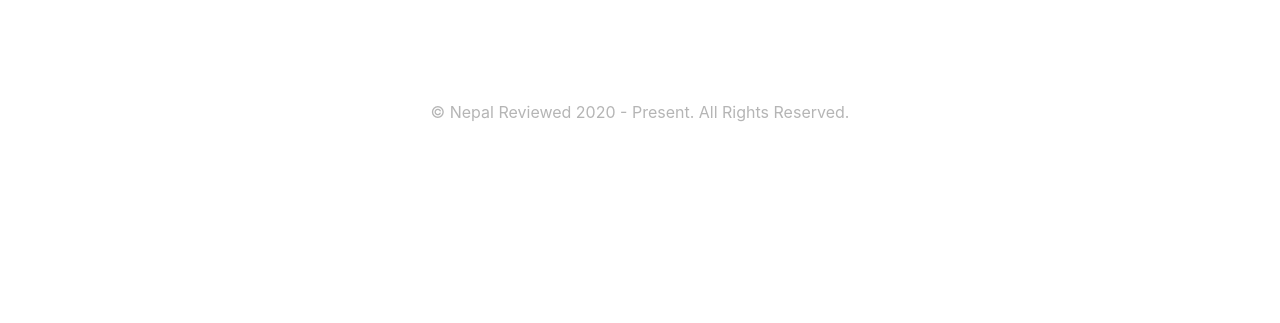
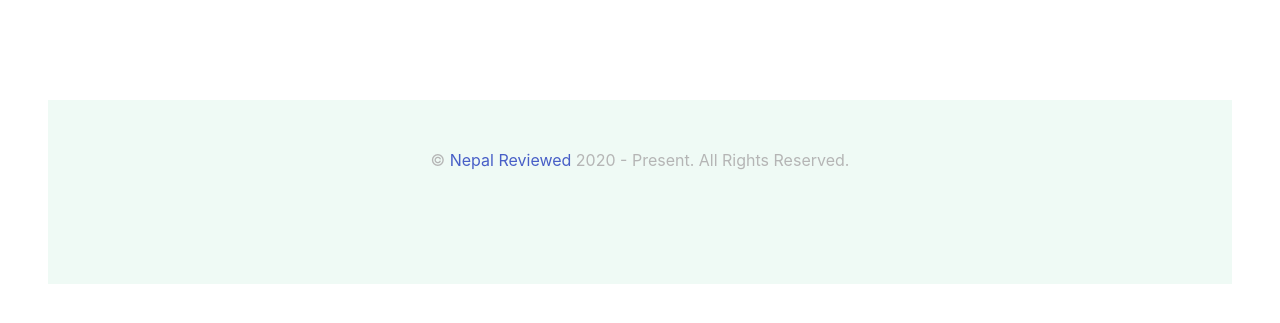
Before and after one commit to anilbhattaraitoronto/nr-django-rest, a Django app: page / in a window 1280 px wide. Shown: the top 323 px of the page. Run offline with Django 3.2, Linux system fonts and the light colour scheme; parts of the project's set-up code (start-up, migrations or seed data) failed here and were passed over; some libraries are stand-ins or nearby versions.

Commit message:
styled footer

```diff
--- a/client/templates/base.html
+++ b/client/templates/base.html
@@ -31,8 +31,8 @@
     {% block content %}
     {% endblock content %}
     <!-- END content block  -->
-    <footer class="has-text-centered has-text-grey-light mt-6">
-        <p>&copy; Nepal Reviewed 2020 - Present. All Rights Reserved.</p>
+    <footer class=" footer has-text-centered has-text-grey-light has-background-success-light mt-6">
+        <p>&copy; <a href="mailto:nepalreviewed@gmail.com">Nepal Reviewed</a>   2020 - Present. All Rights Reserved.</p>
     </footer>
 
     <!-- END app-wrapper -->
```
